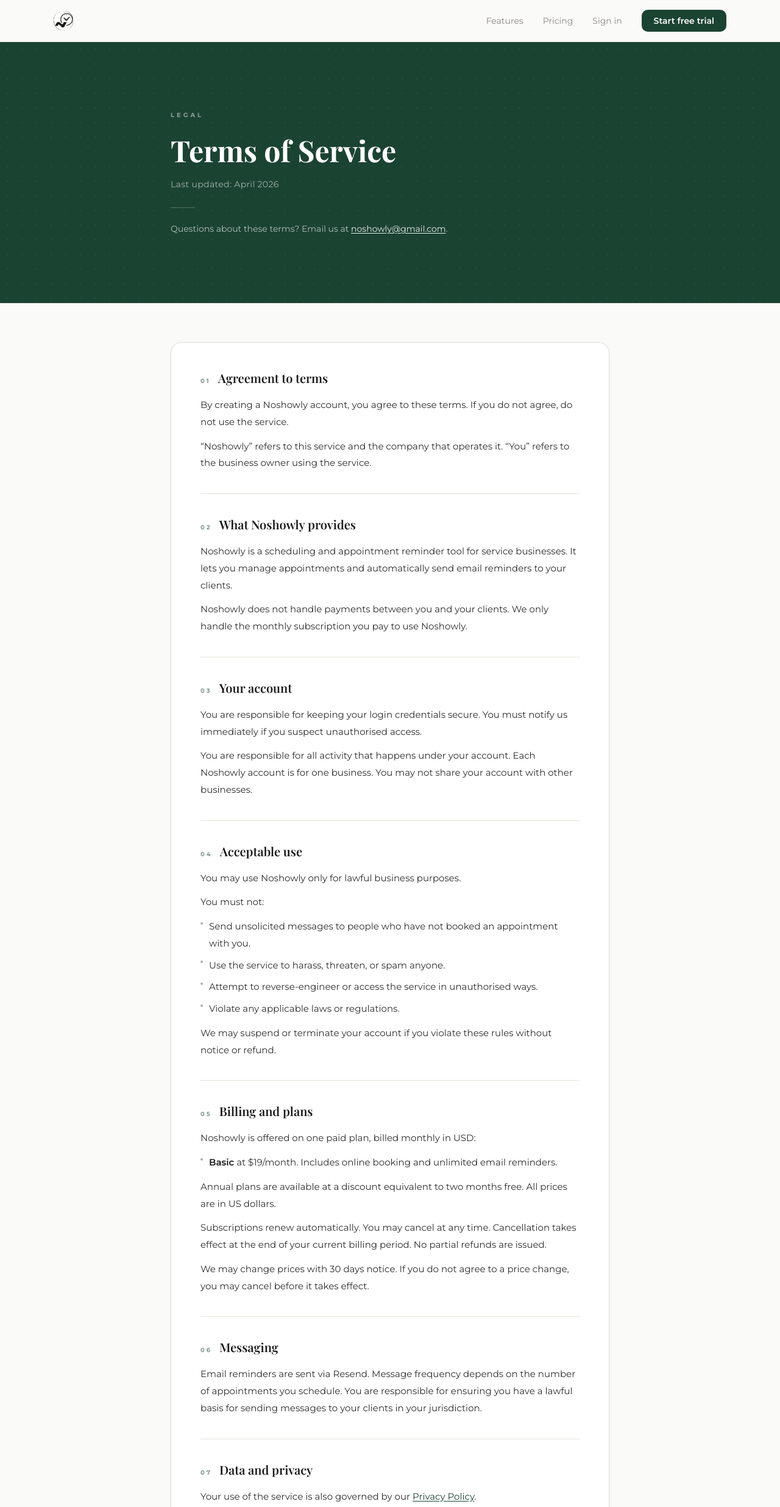
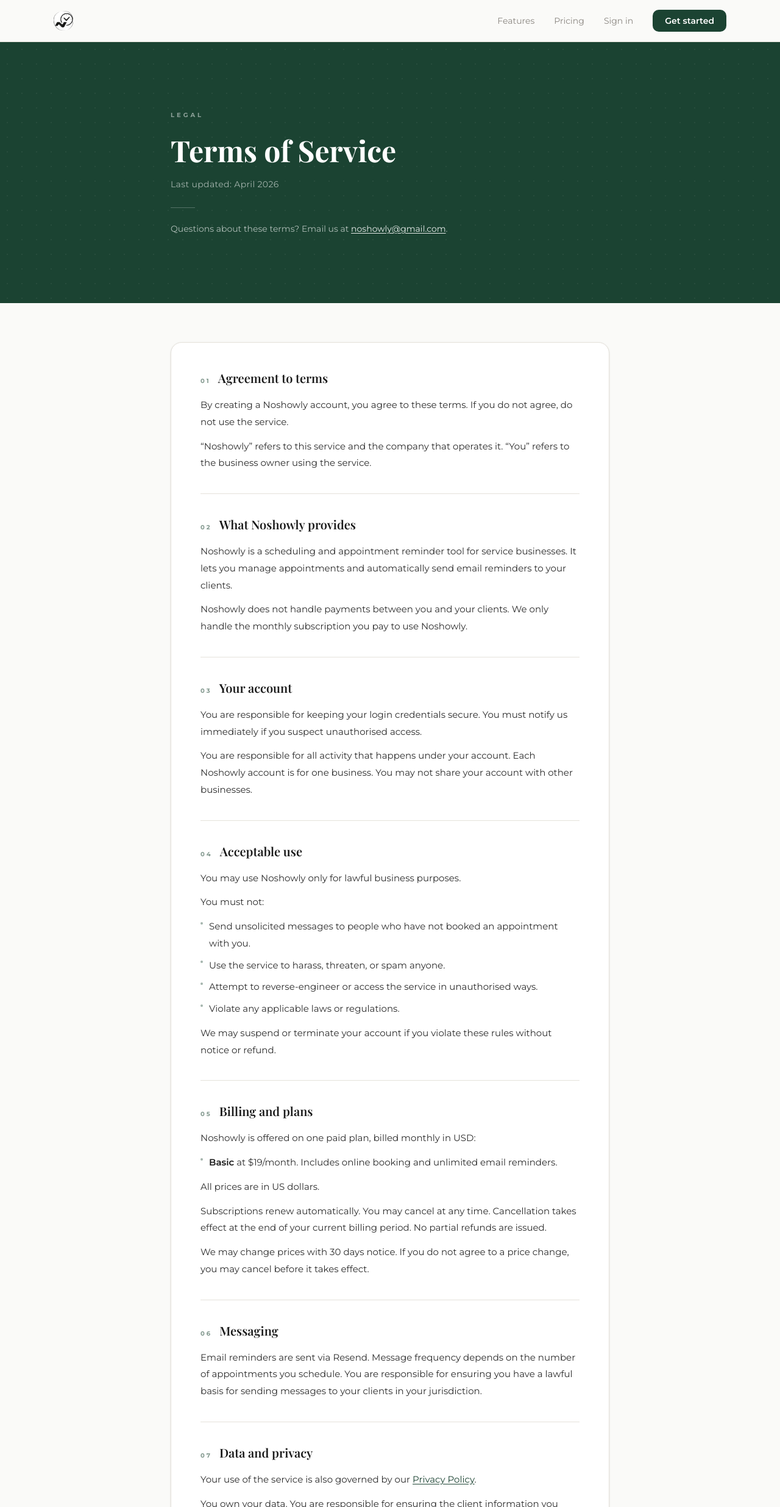
Before and after one commit to AndreasVas04/noshowly, a Next.js app: page /terms in a window 1280 px wide. Shown: the top 2471 px of the page at 61% size. Built offline with nearby package versions, Linux system fonts and the light colour scheme.

Commit message:
fix: remove trial mentions, fix marketing copy, remove annual plans claim, update pricing docs

```diff
--- a/app/pricing/page.tsx
+++ b/app/pricing/page.tsx
@@ -4,9 +4,9 @@
  * Subscription plan selection page — server component.
  *
  * Fetches the authenticated user's current plan server-side, then passes it
- * to the PricingTabs client component which renders the three plan cards.
+ * to the PricingTabs client component which renders the plan card.
  *
- * Three plans: Starter ($19), Professional ($39), Business ($79).
+ * Single plan: Basic ($19/month).
  *
  * Auth: redirects to /login if not authenticated (see middleware.ts).
  * Design: brand-dark header, Playfair Display headings, shadcn Cards.
--- a/app/terms/page.tsx
+++ b/app/terms/page.tsx
@@ -166,8 +166,7 @@
               </li>
             </ul>
             <p>
-              Annual plans are available at a discount equivalent to two months free. All prices are
-              in US dollars.
+              All prices are in US dollars.
             </p>
             <p>
               Subscriptions renew automatically. You may cancel at any time. Cancellation takes effect
--- a/components/landing/LandingContent.tsx
+++ b/components/landing/LandingContent.tsx
@@ -119,9 +119,6 @@
   if (featured) {
     return (
       <div className="rounded-2xl p-8 flex flex-col h-full bg-[#1B4332] text-white relative">
-        <span className="text-xs font-semibold tracking-widest uppercase bg-white/20 text-white rounded-full px-3 py-1 self-start mb-4 font-body">
-          Most popular
-        </span>
         <h3 className="font-heading text-2xl font-bold mb-1">{name}</h3>
         <div className="flex items-end gap-1 mb-4">
           <span className="font-heading text-4xl font-bold">${price}</span>
@@ -223,7 +220,7 @@
                   href="/register"
                   className="inline-flex items-center justify-center h-12 px-8 bg-[#1B4332] hover:bg-[#16392A] text-white text-sm font-semibold rounded-lg transition-colors font-body"
                 >
-                  Start free trial
+                  Get started
                 </Link>
                 <a
                   href="#features"
@@ -260,7 +257,7 @@
                   <p className="text-sm text-[#1A1A1A] leading-relaxed font-body mb-5 bg-[#F5F2ED] rounded-xl p-4">
                     Hi Sarah! Reminder from City Hair Salon: your{' '}
                     <span className="font-semibold">Haircut</span> is tomorrow at{' '}
-                    <span className="font-semibold">3:00 PM</span>. Reply{' '}
+                    <span className="font-semibold">3:00 PM</span>. Click{' '}
                     <span className="font-semibold">YES</span> to confirm or{' '}
                     <span className="font-semibold">NO</span> to cancel.
                   </p>
@@ -306,7 +303,7 @@
         <div className="mx-auto max-w-6xl px-6 py-5">
           <FadeIn>
             <p className="text-center text-sm text-[#8A8680] font-body">
-              Used by salons, clinics, physiotherapists and consultants across 15 countries
+              Used by salons, clinics, physiotherapists and consultants
             </p>
           </FadeIn>
         </div>
@@ -613,7 +610,7 @@
               href="/register"
               className="h-12 px-10 bg-white hover:bg-[#E8F2EC] text-[#1B4332] text-sm font-semibold rounded-lg transition-colors inline-flex items-center font-body"
             >
-              Start your free trial
+              Get started
             </Link>
           </FadeIn>
         </div>
--- a/components/landing/LandingNav.tsx
+++ b/components/landing/LandingNav.tsx
@@ -76,7 +76,7 @@
             href="/register"
             className="h-9 px-5 bg-[#1B4332] hover:bg-[#16392A] text-white text-sm font-semibold rounded-lg transition-colors inline-flex items-center font-body"
           >
-            Start free trial
+            Get started
           </Link>
         </nav>
 
@@ -116,7 +116,7 @@
             href="/register"
             className="block w-full h-11 bg-[#1B4332] hover:bg-[#16392A] text-white text-sm font-semibold rounded-lg transition-colors text-center leading-[2.75rem] font-body mt-2"
           >
-            Start free trial
+            Get started
           </Link>
         </div>
       )}
```
